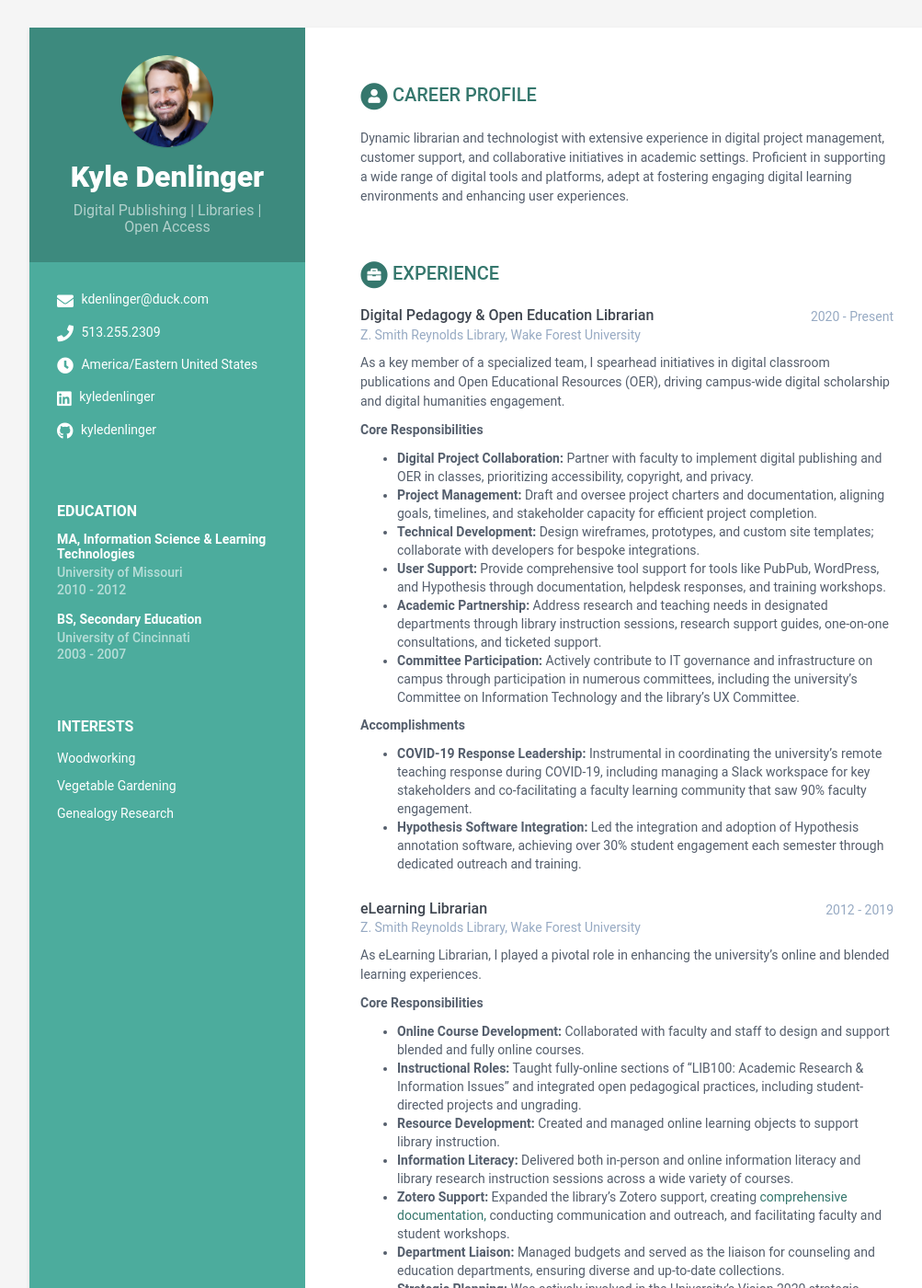
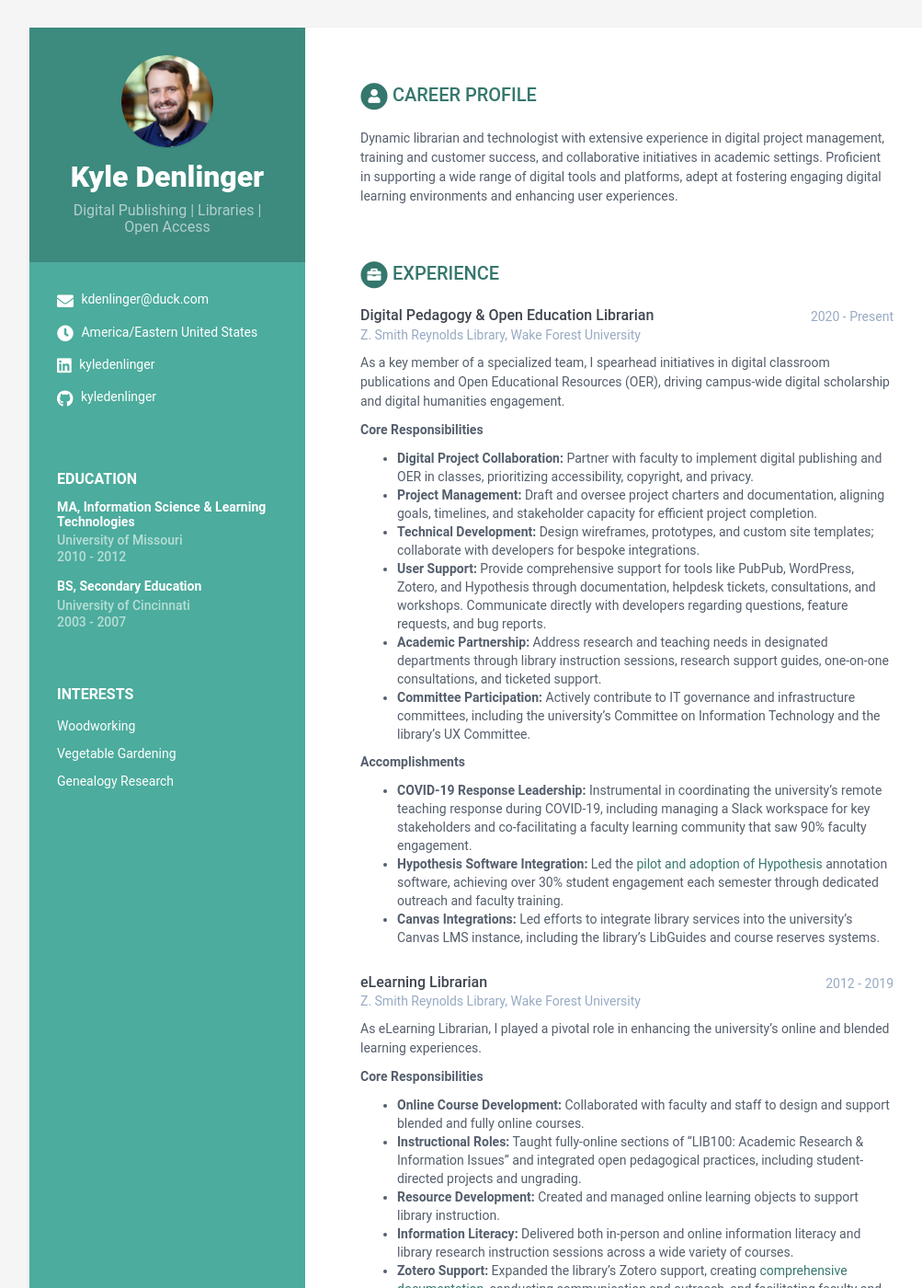
Before and after one commit to kyledenlinger/kyledenlinger.github.io, a Jekyll site: the page built from index.html, in a window 1280 px wide and 1400 px high. Shown: the whole window at 92% size, without its empty margins (108-1111 px from the left). Built offline with Jekyll 4.4.1, drawn with Linux system fonts in a browser that asks for light colours.

Commit message:
updated data.yml

```diff
--- a/_data/data.yml
+++ b/_data/data.yml
@@ -14,7 +14,6 @@ sidebar:
 
     # Sidebar links
     email: kdenlinger@duck.com
-    phone: 513.255.2309
     timezone: America/Eastern United States
     citizenship:
     #website: kyledenlinger.com #do not add http://
@@ -44,7 +43,7 @@ sidebar:
 career-profile:
     title: Career Profile
     summary: |
-      Dynamic librarian and technologist with extensive experience in digital project management, customer support, and collaborative initiatives in academic settings. Proficient in supporting a wide range of digital tools and platforms, adept at fostering engaging digital learning environments and enhancing user experiences.
+      Dynamic librarian and technologist with extensive experience in digital project management, training and customer success, and collaborative initiatives in academic settings. Proficient in supporting a wide range of digital tools and platforms, adept at fostering engaging digital learning environments and enhancing user experiences.
 education:
     title: Education
     info:
@@ -73,13 +72,14 @@ experiences:
           - **Digital Project Collaboration:** Partner with faculty to implement digital publishing and OER in classes, prioritizing accessibility, copyright, and privacy.
           - **Project Management:** Draft and oversee project charters and documentation, aligning goals, timelines, and stakeholder capacity for efficient project completion.
           - **Technical Development:** Design wireframes, prototypes, and custom site templates; collaborate with developers for bespoke integrations.
-          - **User Support:** Provide comprehensive tool support for tools like PubPub, WordPress, and Hypothesis through documentation, helpdesk responses, and training workshops.
+          - **User Support:** Provide comprehensive support for tools like PubPub, WordPress, Zotero, and Hypothesis through documentation, helpdesk tickets, consultations, and workshops. Communicate directly with developers regarding questions, feature requests, and bug reports.
           - **Academic Partnership:** Address research and teaching needs in designated departments through library instruction sessions, research support guides, one-on-one consultations, and ticketed support.
-          - **Committee Participation:** Actively contribute to IT governance and infrastructure on campus through participation in numerous committees, including the university's Committee on Information Technology and the library's UX Committee.
+          - **Committee Participation:** Actively contribute to IT governance and infrastructure committees, including the university's Committee on Information Technology and the library's UX Committee.
         accomplishments: |
           **Accomplishments**
           - **COVID-19 Response Leadership:** Instrumental in coordinating the university's remote teaching response during COVID-19, including managing a Slack workspace for key stakeholders and co-facilitating a faculty learning community that saw 90% faculty engagement.
-          - **Hypothesis Software Integration:** Led the integration and adoption of Hypothesis annotation software, achieving over 30% student engagement each semester through dedicated outreach and training.
+          - **Hypothesis Software Integration:** Led the [pilot and adoption of Hypothesis](https://web.hypothes.is/event/lm001/) annotation software, achieving over 30% student engagement each semester through dedicated outreach and faculty training.
+          - **Canvas Integrations:** Led efforts to integrate library services into the university's Canvas LMS instance, including the library's LibGuides and course reserves systems.
 
       - role: eLearning Librarian
         time: 2012 - 2019
```
